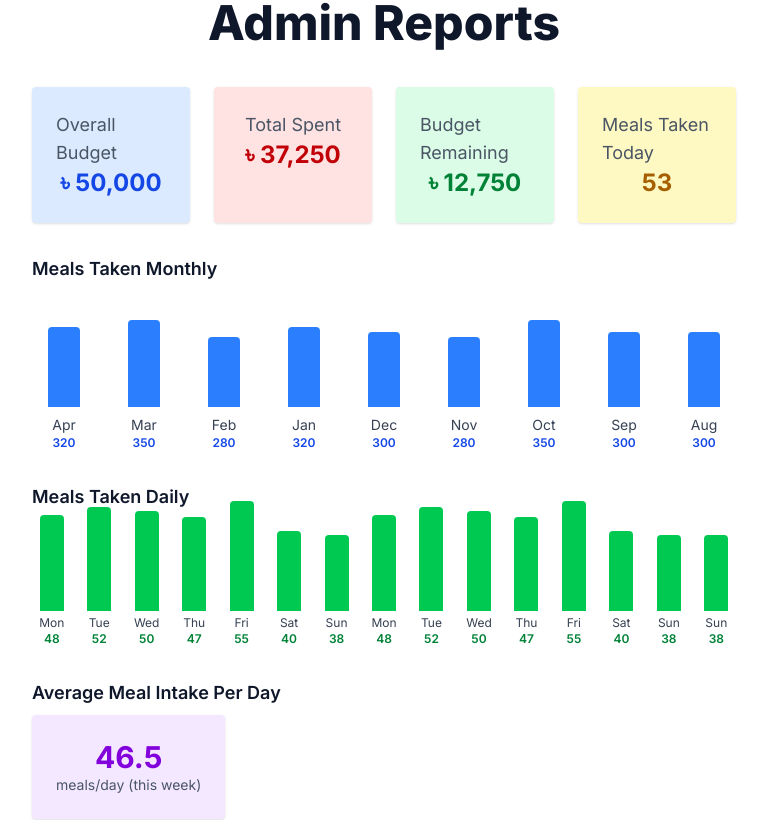
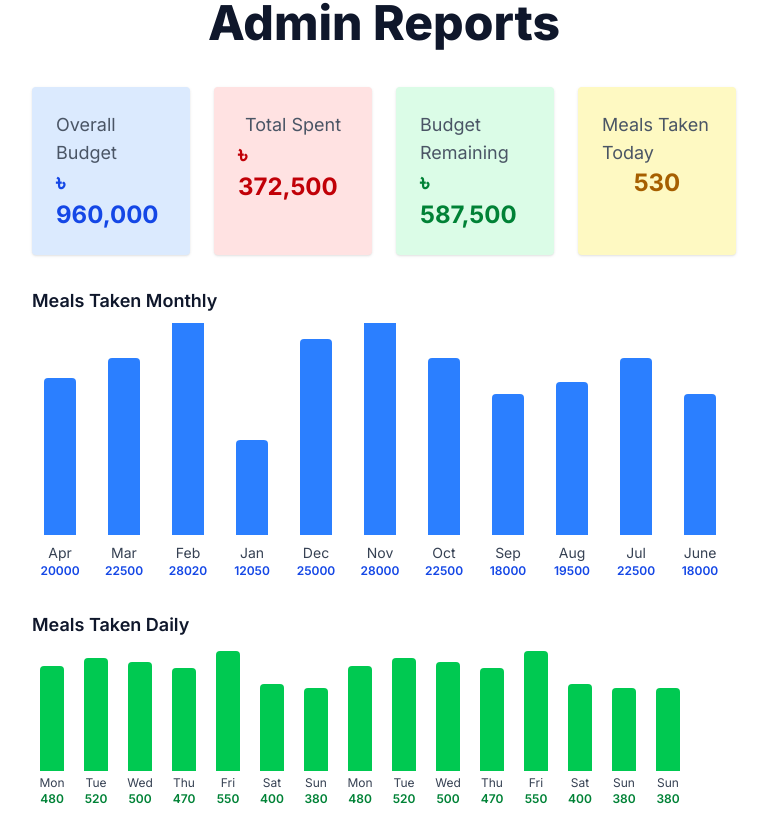
Before and after one commit to mahabubarafat-st/meal-manager-frontend, a Next.js app: page /admin/reports in a window 1280 px wide. Shown: the part 322-1142 px from the top of the page, without its empty margins (256-1023 px from the left). Built offline with nearby package versions, Linux system fonts and the light colour scheme.

Commit message:
number mods

```diff
--- a/src/app/admin/reports/page.tsx
+++ b/src/app/admin/reports/page.tsx
@@ -2,40 +2,46 @@ import React from 'react';
 
 export default function AdminReportsPage() {
   // Dummy data
-  const budget = 50000;
-  const spent = 37250;
+  const budget = 960000;
+  const spent = 372500;
   const remaining = budget - spent;
   const mealsMonthly = [
-    { month: "Apr", count: 320 },
-    { month: "Mar", count: 350 },
-    { month: "Feb", count: 280 },
-    { month: "Jan", count: 320 },
-    { month: "Dec", count: 300 },
-    { month: "Nov", count: 280 },
-    { month: "Oct", count: 350 },
-    { month: "Sep", count: 300 },
-    { month: "Aug", count: 300 },
+    { month: "Apr", count: 20000 },
+    { month: "Mar", count: 22500 },
+    { month: "Feb", count: 28020 },
+    { month: "Jan", count: 12050 },
+    { month: "Dec", count: 25000 },
+    { month: "Nov", count: 28000 },
+    { month: "Oct", count: 22500 },
+    { month: "Sep", count: 18000 },
+    { month: "Aug", count: 19500 },
+    { month: "Jul", count: 22500 },
+    { month: "June", count: 18000 },
   ];
   const mealsDaily = [
-    { day: "Mon", count: 48 },
-    { day: "Tue", count: 52 },
-    { day: "Wed", count: 50 },
-    { day: "Thu", count: 47 },
-    { day: "Fri", count: 55 },
-    { day: "Sat", count: 40 },
-    { day: "Sun", count: 38 },
-    { day: "Mon", count: 48 },
-    { day: "Tue", count: 52 },
-    { day: "Wed", count: 50 },
-    { day: "Thu", count: 47 },
-    { day: "Fri", count: 55 },
-    { day: "Sat", count: 40 },
-    { day: "Sun", count: 38 },
-    { day: "Sun", count: 38 },
+    { day: "Mon", count: 480 },
+    { day: "Tue", count: 520 },
+    { day: "Wed", count: 500 },
+    { day: "Thu", count: 470 },
+    { day: "Fri", count: 550 },
+    { day: "Sat", count: 400 },
+    { day: "Sun", count: 380 },
+    { day: "Mon", count: 480 },
+    { day: "Tue", count: 520 },
+    { day: "Wed", count: 500 },
+    { day: "Thu", count: 470 },
+    { day: "Fri", count: 550 },
+    { day: "Sat", count: 400 },
+    { day: "Sun", count: 380 },
+    { day: "Sun", count: 380 },
   ];
   const avgMealPerDay = (mealsDaily.reduce((a, b) => a + b.count, 0) / mealsDaily.length).toFixed(1);
   // Dummy data for meals taken today
-  const mealsToday = 53;
+  const mealsToday = 530;
+
+  // Find max values for scaling
+  const maxMonthly = Math.max(...mealsMonthly.map(m => m.count));
+  const maxDaily = Math.max(...mealsDaily.map(d => d.count));
 
   return (
     <div className="max-w-3xl mx-auto bg-white p-8 rounded shadow">
@@ -60,12 +66,12 @@ export default function AdminReportsPage() {
       </section>
       <section className="mb-8">
         <h2 className="text-lg font-semibold mb-2">Meals Taken Monthly</h2>
-        <div className="flex gap-4 items-end h-40">
+        <div className="flex gap-2 items-end h-64 overflow-x-auto scrollbar-thin scrollbar-thumb-gray-300 scrollbar-track-gray-100">
           {mealsMonthly.map((m, idx) => (
-            <div key={idx} className="flex flex-col items-center w-16">
+            <div key={idx} className="flex flex-col items-center w-14 min-w-[3.5rem]">
               <div
                 className="bg-blue-500 rounded-t w-8 transition-all"
-                style={{ height: `${m.count / 4}px` }}
+                style={{ height: `${(m.count / maxMonthly) * 220}px` }}
                 title={`${m.count} meals`}
               ></div>
               <span className="mt-2 text-sm text-gray-700">{m.month}</span>
@@ -76,12 +82,12 @@ export default function AdminReportsPage() {
       </section>
       <section className="mb-8">
         <h2 className="text-lg font-semibold mb-2">Meals Taken Daily</h2>
-        <div className="flex gap-2 items-end h-32">
+        <div className="flex gap-1 items-end h-40 overflow-x-auto scrollbar-thin scrollbar-thumb-gray-300 scrollbar-track-gray-100">
           {mealsDaily.map((d, idx) => (
-            <div key={idx} className="flex flex-col items-center w-10">
+            <div key={idx} className="flex flex-col items-center w-10 min-w-[2.5rem]">
               <div
                 className="bg-green-500 rounded-t w-6 transition-all"
-                style={{ height: `${d.count * 2}px` }}
+                style={{ height: `${(d.count / maxDaily) * 120}px` }}
                 title={`${d.count} meals`}
               ></div>
               <span className="mt-1 text-xs text-gray-700">{d.day}</span>
--- a/src/app/home/page.tsx
+++ b/src/app/home/page.tsx
@@ -60,7 +60,7 @@ export default function HomePage() {
         </div>
       </section>
       <div className="mt-8">
-        <a href="/recharge" className="bg-blue-600 text-white px-4 py-2 rounded hover:bg-blue-700">Recharge Balance</a>
+        <a href="/recharge" className="bg-blue-600 text-white px-4 py-2 rounded hover:bg-blue-700">Buy Token</a>
       </div>
     </div>
   );
--- a/src/app/recharge/page.tsx
+++ b/src/app/recharge/page.tsx
@@ -36,7 +36,7 @@ export default function RechargePage() {
 
   return (
     <div className="max-w-md mx-auto bg-white p-8 rounded shadow">
-      <h1 className="text-5xl font-extrabold mb-10 text-center">Recharge Balance</h1>
+      <h1 className="text-5xl font-extrabold mb-10 text-center">Buy Token</h1>
       {loading ? (
         <div className="flex flex-col items-center justify-center py-12">
           <svg className="animate-spin h-10 w-10 text-blue-600 mb-4" xmlns="http://www.w3.org/2000/svg" fill="none" viewBox="0 0 24 24">
```
